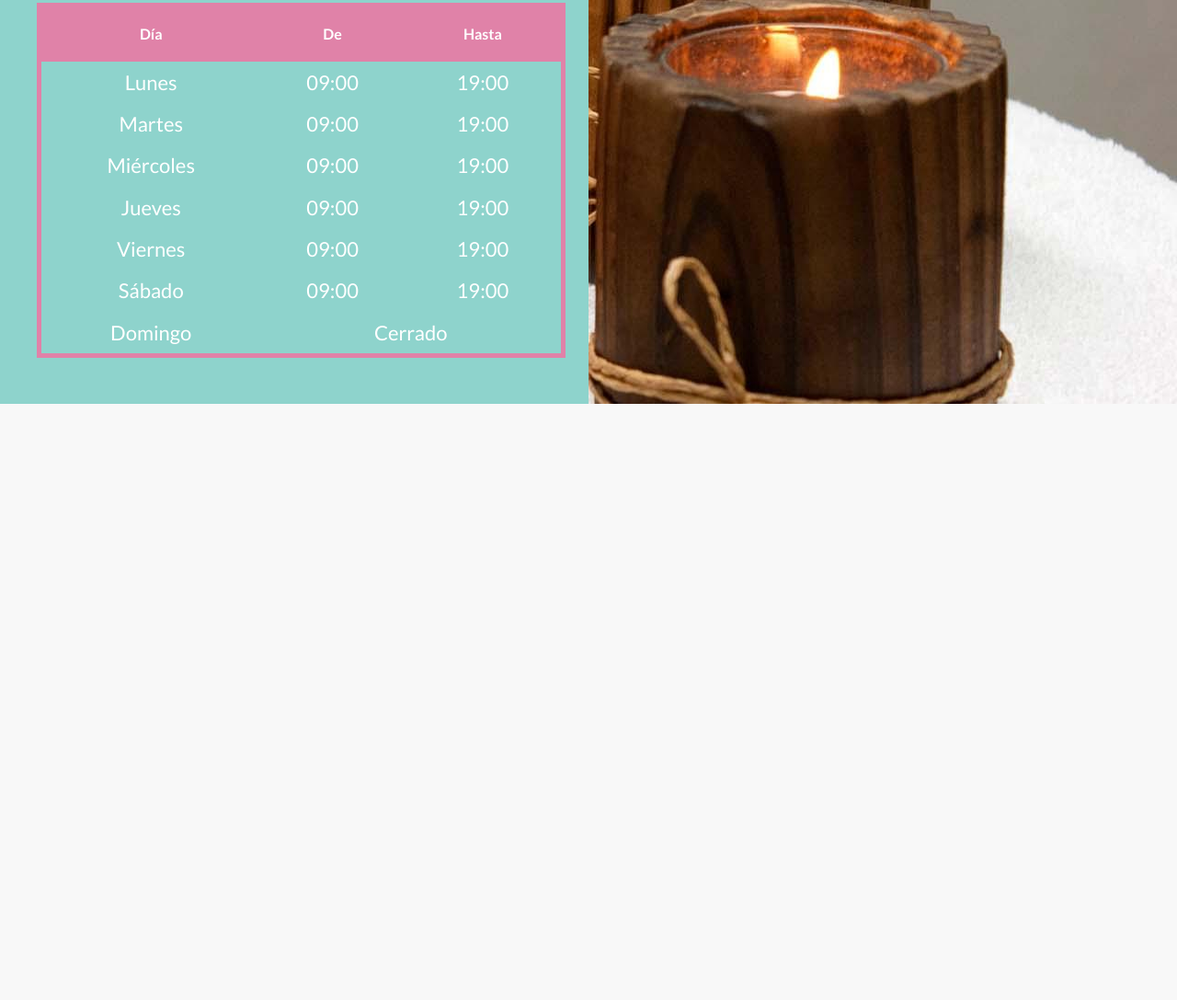
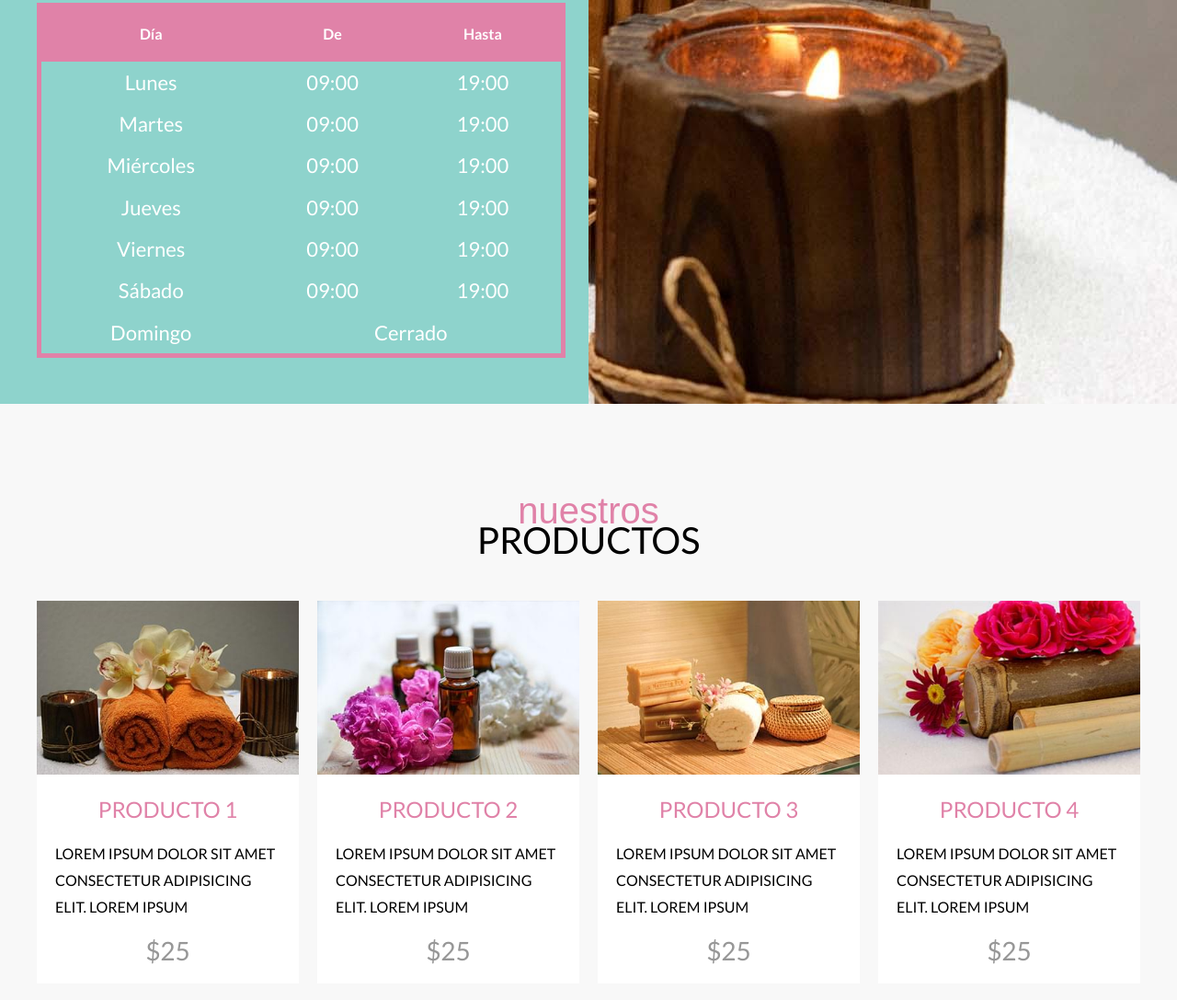
Before and after one commit to Geovanex24/salon-de-belleza, a website: page index.html in a window 1280 px wide. Shown: the part 2243-3330 px from the top of the page at 92% size. Before the commit the page ends 2682 px from the top, so only its background shows below. Drawn offline with Linux system fonts and the light colour scheme; a web font is replaced by a local one.

Commit message:
feat: Add products

```diff
--- a/index.html
+++ b/index.html
@@ -152,6 +152,65 @@
             </div>
         </div>
     </section>
+
+    <main class="productos contenedor seccion">
+        <h2 class="productos__heading">Nuestros <span>productos</span></h2>
+
+        <div class="productos__grid">
+            <div class="producto">
+                <div class="producto__mask">
+                    <img class="producto__imagen" src="build/img/producto_01.jpg" alt="Imagen del producto">
+                </div>
+                <div class="producto__contenido">
+                    <h3 class="producto__nombre">Producto 1</h3>
+                    <p class="producto__descripcion">
+                        Lorem ipsum dolor sit amet consectetur adipisicing elit.
+                        Lorem ipsum
+                    </p>
+                    <div class="producto__precio">$25</div>
+                </div>
+            </div>
+            <div class="producto">
+                <div class="producto__mask">
+                    <img class="producto__imagen" src="build/img/producto_02.jpg" alt="Imagen del producto">
+                </div>
+                <div class="producto__contenido">
+                    <h3 class="producto__nombre">Producto 2</h3>
+                    <p class="producto__descripcion">
+                        Lorem ipsum dolor sit amet consectetur adipisicing elit.
+                        Lorem ipsum
+                    </p>
+                    <div class="producto__precio">$25</div>
+                </div>
+            </div>
+            <div class="producto">
+                <div class="producto__mask">
+                    <img class="producto__imagen" src="build/img/producto_03.jpg" alt="Imagen del producto">
+                </div>
+                <div class="producto__contenido">
+                    <h3 class="producto__nombre">Producto 3</h3>
+                    <p class="producto__descripcion">
+                        Lorem ipsum dolor sit amet consectetur adipisicing elit.
+                        Lorem ipsum
+                    </p>
+                    <div class="producto__precio">$25</div>
+                </div>
+            </div>
+            <div class="producto">
+                <div class="producto__mask">
+                    <img class="producto__imagen" src="build/img/producto_04.jpg" alt="Imagen del producto">
+                </div>
+                <div class="producto__contenido">
+                    <h3 class="producto__nombre">Producto 4</h3>
+                    <p class="producto__descripcion">
+                        Lorem ipsum dolor sit amet consectetur adipisicing elit.
+                        Lorem ipsum
+                    </p>
+                    <div class="producto__precio">$25</div>
+                </div>
+            </div>
+        </div>
+    </main>
 </body>
 
 </html>
--- a/src/scss/ui/contenido/_index.scss
+++ b/src/scss/ui/contenido/_index.scss
@@ -1,3 +1,4 @@
 @forward "bienvenida";
 @forward "cards";
 @forward "horarios";
+@forward "productos";
--- /dev/null
+++ b/src/scss/ui/contenido/_productos.scss
@@ -0,0 +1,53 @@
+@use "base/variables" as v;
+@use "base/mixins" as m;
+
+.productos {
+  &__heading {
+    @include m.heading-cursiva;
+    margin-bottom: 5rem;
+  }
+
+  &__grid {
+    @include m.grid(1, 2rem);
+    @include m.tablet {
+      @include m.grid(2, 2rem);
+    }
+    @include m.desktop {
+      @include m.grid(4, 2rem);
+    }
+  }
+}
+
+.producto {
+  &__contenido {
+    background-color: v.$blanco;
+    padding: 2rem;
+  }
+  &__mask {
+    overflow: hidden;
+  }
+  &__imagen {
+    width: 100%;
+    transition: transform 0.3s;
+
+    &:hover {
+      transform: scale(1.2);
+    }
+  }
+  &__nombre {
+    @include m.heading;
+    font-size: 2.4rem;
+    color: v.$secundario;
+  }
+  &__descripcion {
+    font-size: 1.6rem;
+    text-transform: uppercase;
+    line-height: 1.8;
+  }
+  &__precio {
+    text-align: center;
+    color: v.$gris;
+    font-size: 2.8rem;
+    margin: 0;
+  }
+}
```
Also changed, not shown: build/css/app.css, 1 other file.
